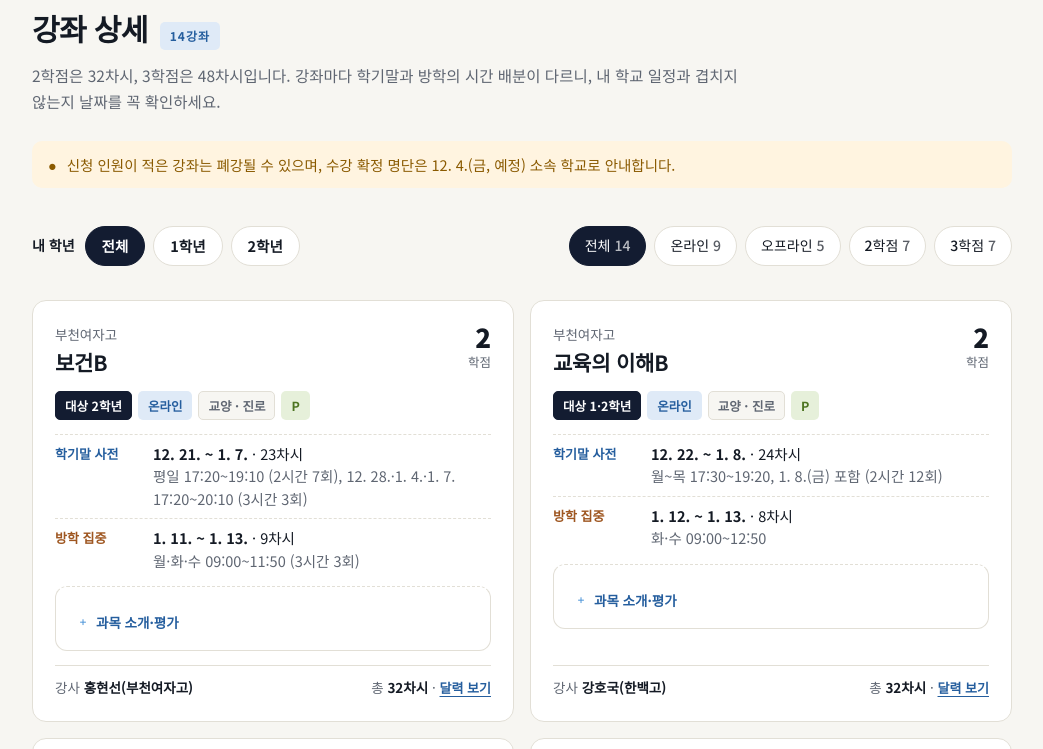
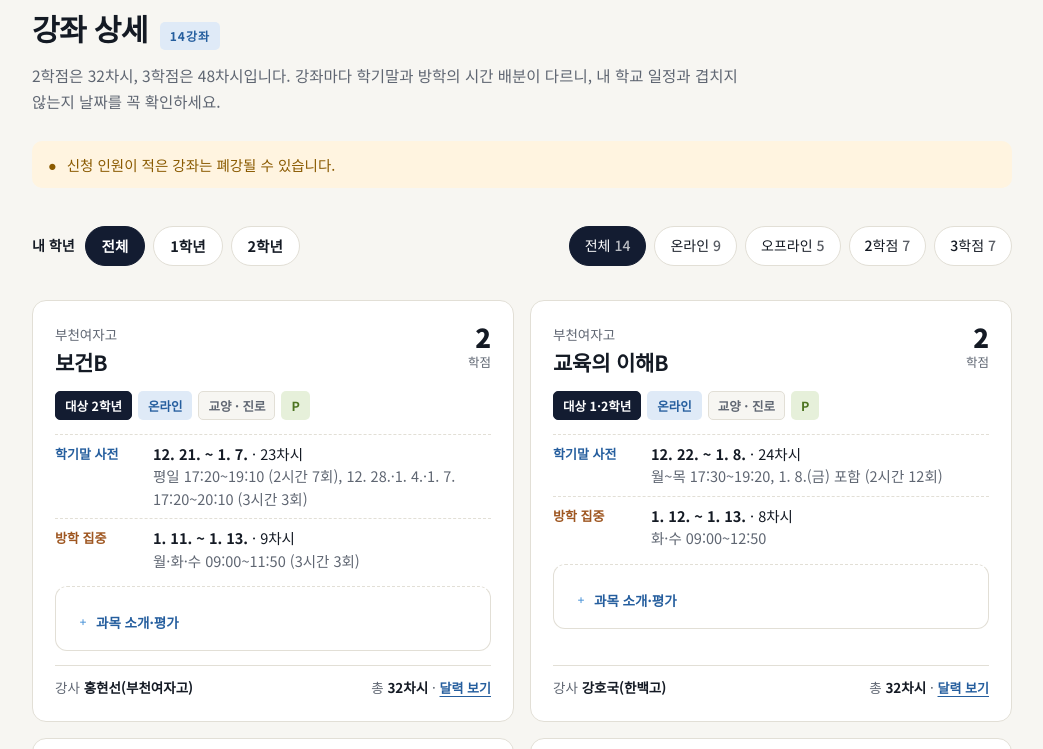
Before and after one commit to sin-nari/winter, a plain HTML site: page index.html in a window 1280 px wide. Shown: the part 3797-4546 px from the top of the page, without its empty margins (118-1161 px from the left). Drawn offline with Linux system fonts and the light colour scheme; a web font is replaced by a local one.

Commit message:
수강 확정 명단 안내 일정(12. 4.) 삭제
Co-Authored-By: Claude Opus 5.5 <noreply@anthropic.com>
Claude-Session: https://claude.ai/code/session_01UAY6Ek2YbkpLbFoUCrTYwn

```diff
--- a/index.html
+++ b/index.html
@@ -442,7 +442,7 @@ footer p+p{margin-top:6px}
   <div class="wrap">
     <div class="shead"><h2>강좌 상세</h2><span class="tag t-s2">14강좌</span></div>
     <p class="sdesc">2학점은 32차시, 3학점은 48차시입니다. 강좌마다 학기말과 방학의 시간 배분이 다르니, 내 학교 일정과 겹치지 않는지 날짜를 꼭 확인하세요.</p>
-    <div class="notice" role="note"><span aria-hidden="true">●</span><span>신청 인원이 적은 강좌는 폐강될 수 있으며, 수강 확정 명단은 12. 4.(금, 예정) 소속 학교로 안내합니다.</span></div>
+    <div class="notice" role="note"><span aria-hidden="true">●</span><span>신청 인원이 적은 강좌는 폐강될 수 있습니다.</span></div>
     <div class="toolbar">
       <div class="gsel" role="group" aria-label="학년 선택"><span class="gl">내 학년</span><button type="button" data-gr="all">전체</button><button type="button" data-gr="1">1학년</button><button type="button" data-gr="2">2학년</button><span class="gn"></span></div>
       <div class="chips" role="group" aria-label="강좌 거르기" id="chips"></div>
@@ -459,7 +459,7 @@ footer p+p{margin-top:6px}
     <div class="tl">
       <div class="tl-item"><span class="lbl">안내</span><span class="dt">11. 16.(월)</span><span class="ds">확정 강좌와 신청 방법을 공문·가정통신문으로 학교에 안내</span></div>
       <div class="tl-item hot"><span class="lbl">수강신청</span><span class="dt">11. 27.(금) 17:00<br>~ 12. 1.(화) 17:00</span><span class="ds">학년별 링크, 개인 신청, 선착순</span></div>
-      <div class="tl-item"><span class="lbl">수강 확정</span><span class="dt">12. 4.(금) 예정</span><span class="ds">확정 명단을 소속 학교로 안내</span></div>
+
       <div class="tl-item"><span class="lbl">수업 시작</span><span class="dt">12. 21.(월)</span><span class="ds">학기말 사전 수업부터 시작<br>(강좌별로 다름)</span></div>
     </div>
     <div class="qrbox" id="qr">
```
